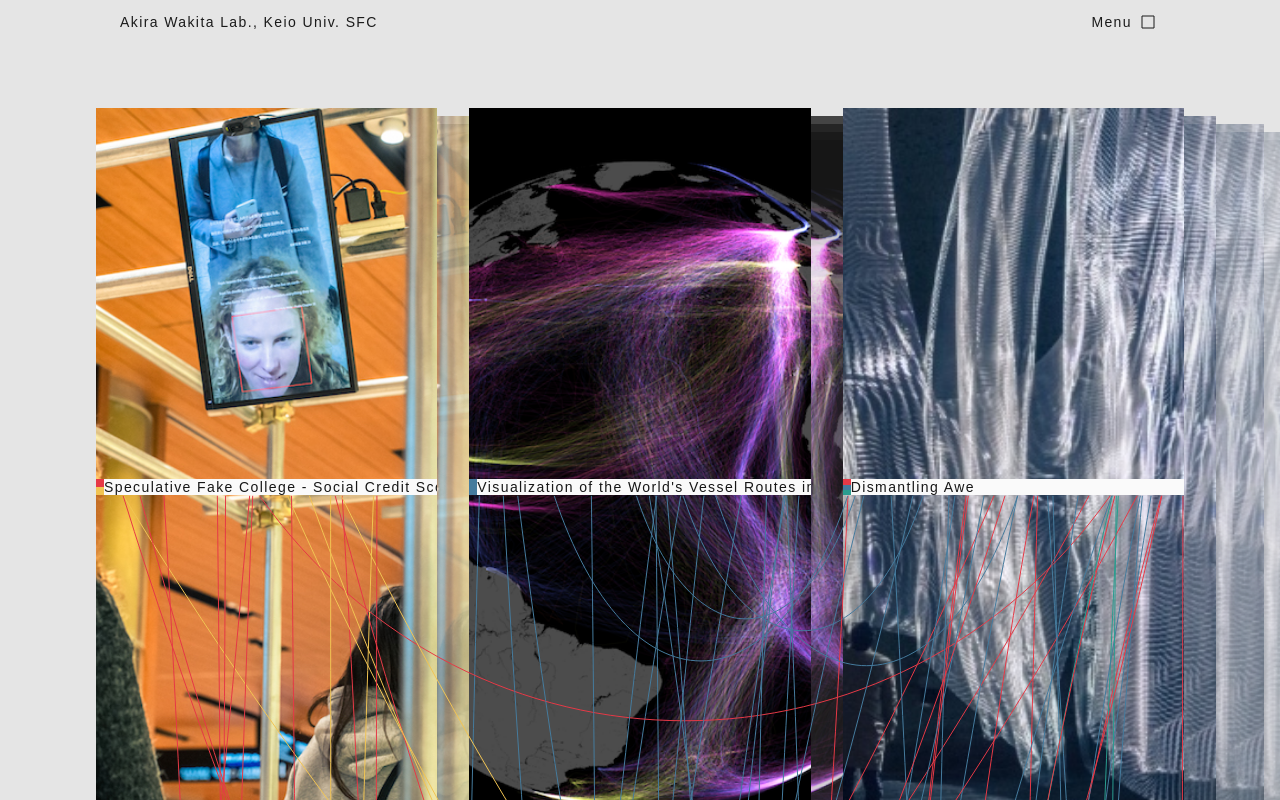
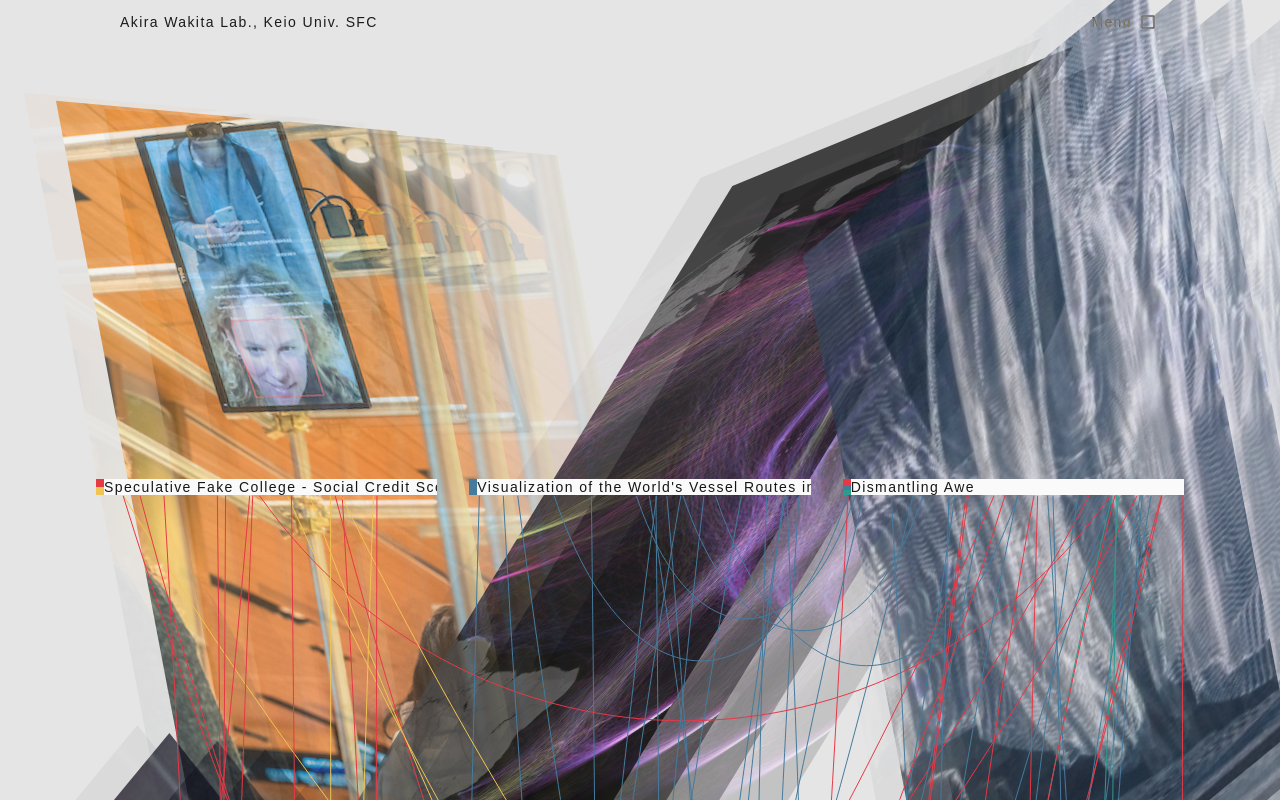
Before and after one commit to wakita-lab/web, a Next.js app: page / in a window 1280 px wide. Shown: the top 800 px of the page. Built offline with nearby package versions, Linux system fonts and the light colour scheme; a web font is replaced by a local one.

Commit message:
fix: Clean up unused affine matrix definitions in globals.css

```diff
--- a/src/app/globals.css
+++ b/src/app/globals.css
@@ -7,36 +7,11 @@
   --foreground: #171717;
   /* --accent: #e9ff44; */
 
-  /* Matrix values with random adjustments to b, c, e, f elements (-0.02 to 0.02) */
-  --work-affin-matrix-1: matrix(1, 0.09, 0.19, 1, -0.01, 0.02);
-  --work-affin-matrix-1-1: matrix(1, 0.11, 0.21, 1, 0.01, -0.01);
-  --work-affin-matrix-1-2: matrix(1, 0.08, 0.18, 1, 0.02, 0.01);
-  --work-affin-matrix-1-3: matrix(1, 0.12, 0.22, 1, -0.02, 0.02);
-  --work-affin-matrix-1-4: matrix(1, 0.09, 0.21, 1, 0.01, -0.02);
-
-  --work-affin-matrix-2: matrix(1, -0.41, -0.61, 1, 0.02, -0.01);
-  --work-affin-matrix-2-1: matrix(1, -0.39, -0.58, 1, -0.01, 0.02);
-  --work-affin-matrix-2-2: matrix(1, -0.42, -0.62, 1, 0.01, 0.01);
-  --work-affin-matrix-2-3: matrix(1, -0.38, -0.59, 1, -0.02, -0.01);
-  --work-affin-matrix-2-4: matrix(1, -0.41, -0.61, 1, 0.02, 0.02);
-
-  --work-affin-matrix-3: matrix(1, -0.82, 0.19, 1, 0.01, -0.02);
-  --work-affin-matrix-3-1: matrix(1, -0.79, 0.22, 1, -0.01, 0.01);
-  --work-affin-matrix-3-2: matrix(1, -0.81, 0.18, 1, 0.02, 0.02);
-  --work-affin-matrix-3-3: matrix(1, -0.78, 0.21, 1, -0.02, -0.01);
-  --work-affin-matrix-3-4: matrix(1, -0.82, 0.19, 1, 0.01, 0.01);
-
-  --work-affin-matrix-4: matrix(1, -1.21, 0.79, 1, -0.01, 0.02);
-  --work-affin-matrix-4-1: matrix(1, -1.18, 0.82, 1, 0.02, -0.01);
-  --work-affin-matrix-4-2: matrix(1, -1.22, 0.78, 1, -0.02, 0.01);
-  --work-affin-matrix-4-3: matrix(1, -1.19, 0.81, 1, 0.01, 0.02);
-  --work-affin-matrix-4-4: matrix(1, -1.21, 0.79, 1, -0.01, -0.02);
-
-  --work-affin-matrix-5: matrix(1, -0.61, -0.41, 1, 0.02, 0.01);
-  --work-affin-matrix-5-1: matrix(1, -0.58, -0.39, 1, -0.01, -0.02);
-  --work-affin-matrix-5-2: matrix(1, -0.62, -0.42, 1, 0.01, 0.02);
-  --work-affin-matrix-5-3: matrix(1, -0.59, -0.38, 1, -0.02, 0.01);
-  --work-affin-matrix-5-4: matrix(1, -0.61, -0.41, 1, 0.02, -0.01);
+  --work-affine-matrix-1: matrix(1, 0.09, 0.19, 1, -0.01, 0.02);
+  --work-affine-matrix-2: matrix(1, -0.41, -0.61, 1, 0.02, -0.01);
+  --work-affine-matrix-3: matrix(1, -0.82, 0.19, 1, 0.01, -0.02);
+  --work-affine-matrix-4: matrix(1, -1.21, 0.79, 1, -0.01, 0.02);
+  --work-affine-matrix-5: matrix(1, -0.61, -0.41, 1, 0.02, 0.01);
 
   overflow-x: clip;
   overscroll-behavior: none;
@@ -69,6 +44,26 @@ body {
   .list-hyphen li::before {
     content: "-";
   }
+
+  .work-affine-matrix-1 {
+    transform: var(--work-affine-matrix-1);
+  }
+
+  .work-affine-matrix-2 {
+    transform: var(--work-affine-matrix-2);
+  }
+
+  .work-affine-matrix-3 {
+    transform: var(--work-affine-matrix-3);
+  }
+
+  .work-affine-matrix-4 {
+    transform: var(--work-affine-matrix-4);
+  }
+
+  .work-affine-matrix-5 {
+    transform: var(--work-affine-matrix-5);
+  }
 }
 
 a:hover {
--- a/src/app/page.tsx
+++ b/src/app/page.tsx
@@ -18,16 +18,16 @@ export default function Home() {
       <CategoryLines workRefs={workRefs} works={WORKS} />
       {WORKS.map((work, index) => {
         const matrixIndex = index % 5 + 1;
-        const animationClass =
+        const affineMatrixClassName =
           matrixIndex === 1
-            ? 'animate-matrix-1'
+            ? 'work-affine-matrix-1'
             : matrixIndex === 2
-              ? 'animate-matrix-2'
+              ? 'work-affine-matrix-2'
               : matrixIndex === 3
-                ? 'animate-matrix-3'
+                ? 'work-affine-matrix-3'
                 : matrixIndex === 4
-                  ? 'animate-matrix-4'
-                  : 'animate-matrix-5';
+                  ? 'work-affine-matrix-4'
+                  : 'work-affine-matrix-5';
 
         return (
           <Link
@@ -43,35 +43,35 @@ export default function Home() {
               alt={work.title.en}
               width={512}
               height={512}
-              className={`absolute left-48 top-8 -z-40 aspect-[9/20] object-cover opacity-15 ${animationClass}`}
+              className={`absolute left-48 top-8 -z-40 aspect-[9/20] object-cover opacity-15 ${affineMatrixClassName}`}
             />
             <Image
               src={work.images[0]}
               alt={work.title.en}
               width={512}
               height={512}
-              className={`absolute left-32 top-6 -z-30 aspect-[9/20] object-cover opacity-30 ${animationClass}`}
+              className={`absolute left-32 top-6 -z-30 aspect-[9/20] object-cover opacity-30 ${affineMatrixClassName}`}
             />
             <Image
               src={work.images[0]}
               alt={work.title.en}
               width={512}
               height={512}
-              className={`absolute left-20 top-4 -z-30 aspect-[9/20] object-cover opacity-45 ${animationClass}`}
+              className={`absolute left-20 top-4 -z-30 aspect-[9/20] object-cover opacity-45 ${affineMatrixClassName}`}
             />
             <Image
               src={work.images[0]}
               alt={work.title.en}
               width={512}
               height={512}
-              className={`absolute left-8 top-2 -z-30 aspect-[9/20] object-cover opacity-70 ${animationClass}`}
+              className={`absolute left-8 top-2 -z-30 aspect-[9/20] object-cover opacity-70 ${affineMatrixClassName}`}
             />
             <Image
               src={work.images[0]}
               alt={work.title.en}
               width={512}
               height={512}
-              className={`-z-30 aspect-[9/20] object-cover ${animationClass}`}
+              className={`-z-30 aspect-[9/20] object-cover opacity-5 ${affineMatrixClassName}`}
             /> {/* $0 */ }
             <div className="absolute inset-y-0 z-20 m-auto flex h-fit w-full">
               <div className="flex min-w-2 flex-col">
```
